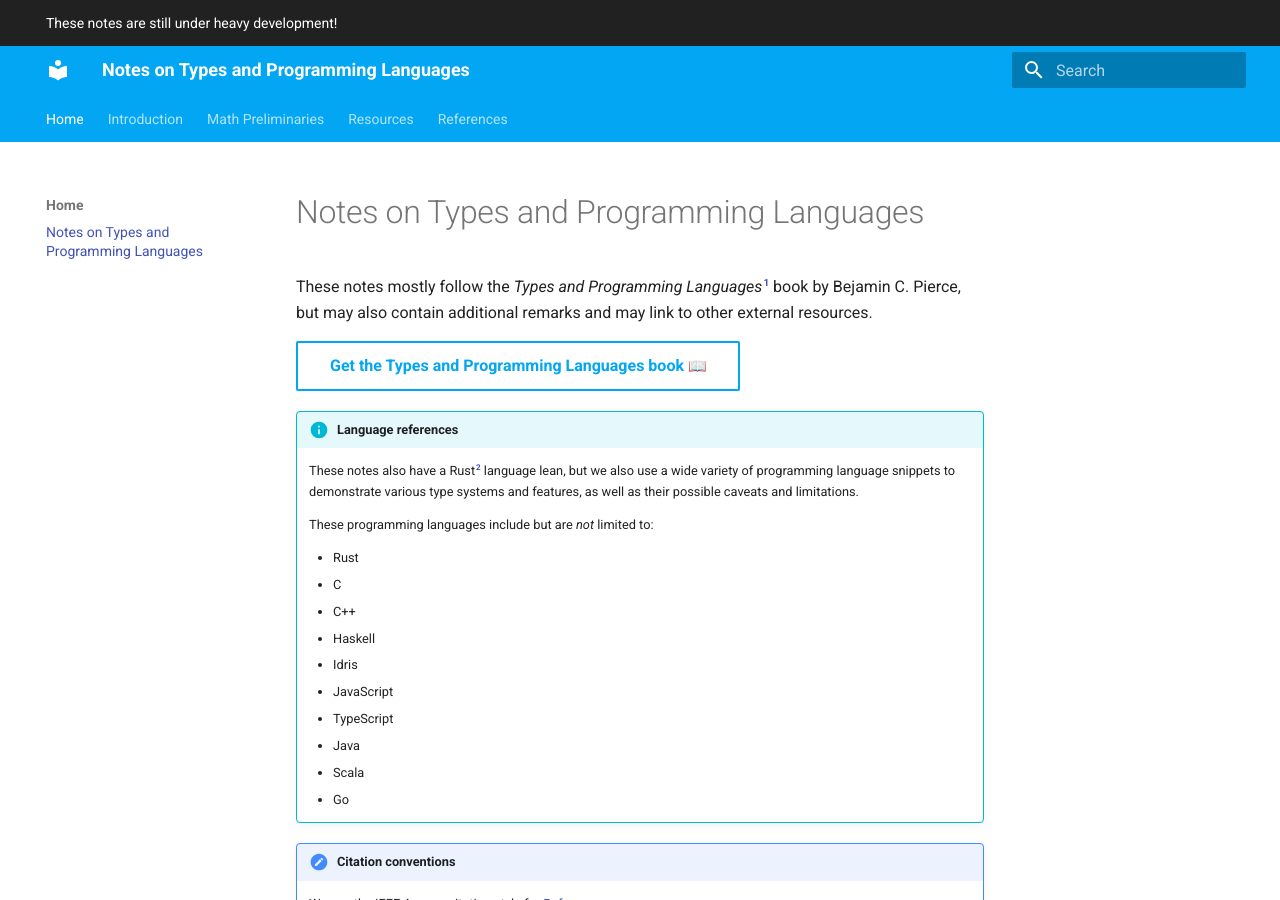
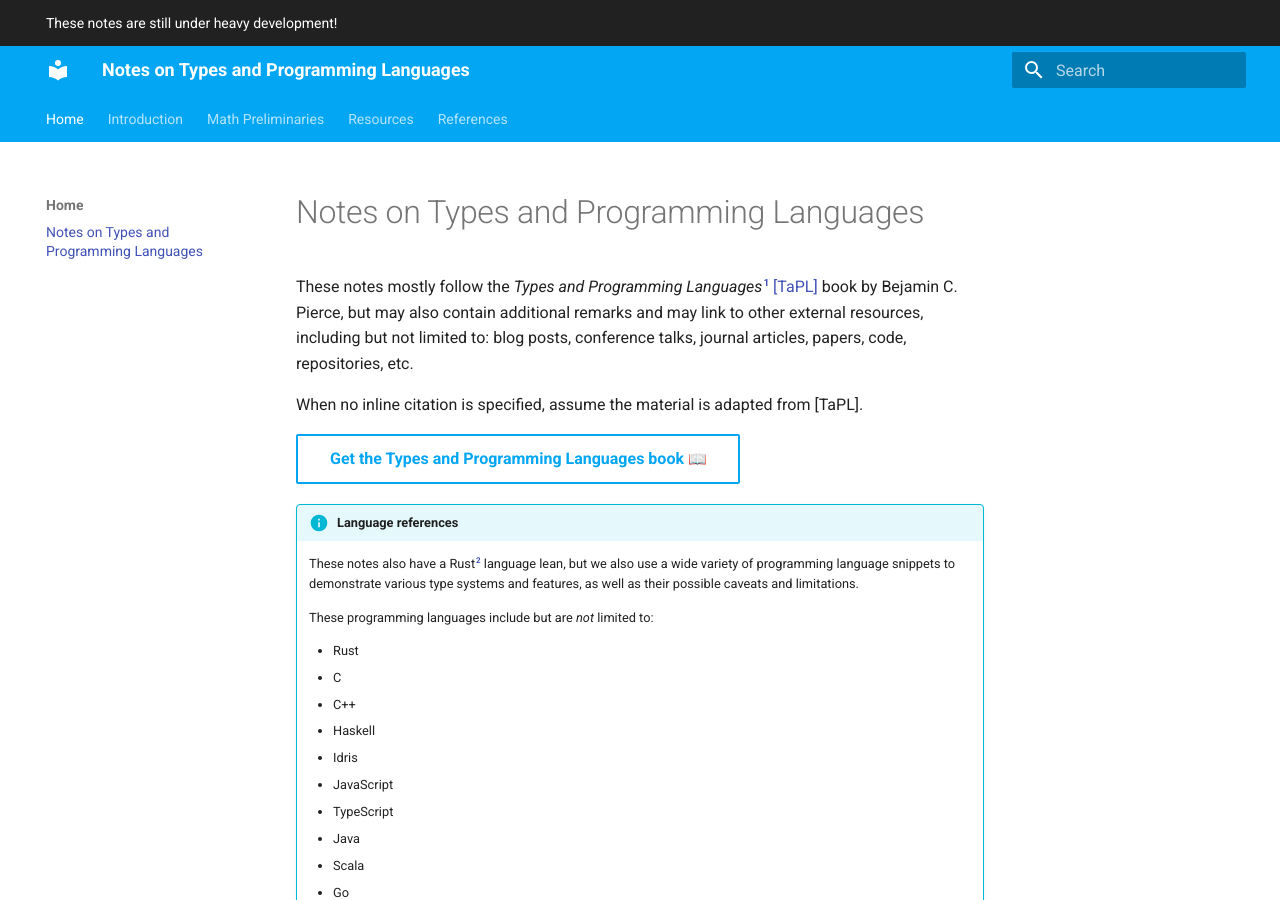
Before and after one commit to jieyouxu/types-and-programming-languages-notes, an MkDocs documentation site: the page built from docs/index.md, in a window 1280 px wide and 900 px high. Built offline with MkDocs 1.6.1 and Material for MkDocs 9.7.7, drawn with Linux system fonts in a browser that asks for light colours; emoji names are drawn with the system emoji font.

Commit message:
misc: format

```diff
--- a/docs/index.md
+++ b/docs/index.md
@@ -1,8 +1,12 @@
 # Notes on Types and Programming Languages
 
-These notes mostly follow the *Types and Programming Languages*[^1] book
-by Bejamin C. Pierce, but may also contain additional remarks and may link to
-other external resources.
+These notes mostly follow the *Types and Programming Languages*[^1]
+[\[TaPL\]][TaPL] book by Bejamin C. Pierce, but may also contain additional
+remarks and may link to other external resources, including but not limited to:
+blog posts, conference talks, journal articles, papers, code, repositories, etc.
+
+When no inline citation is specified, assume the material is adapted from
+\[TaPL\].
 
 [Get the Types and Programming Languages book :book:][TaPL]{: .md-button }
 
```
